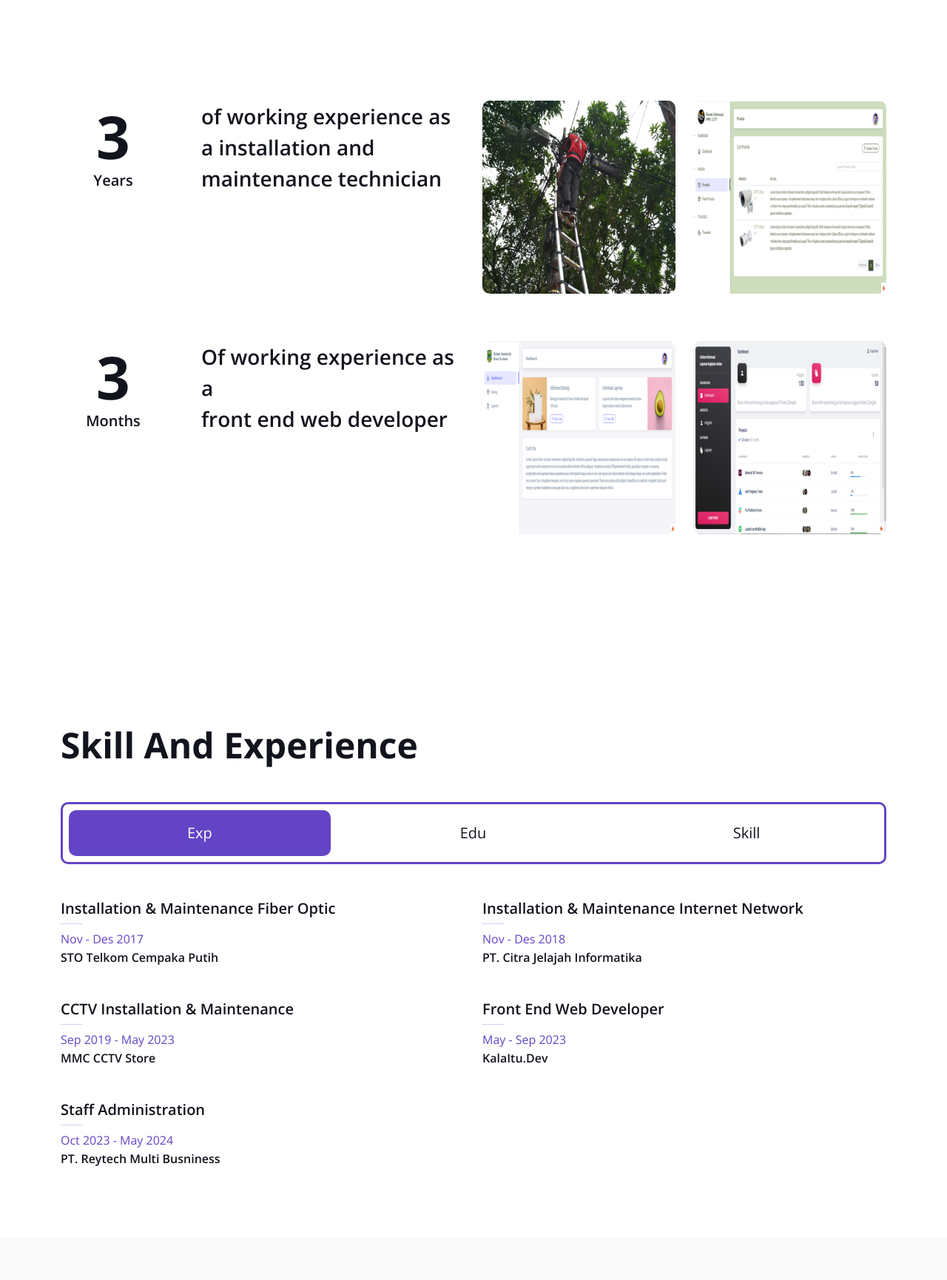
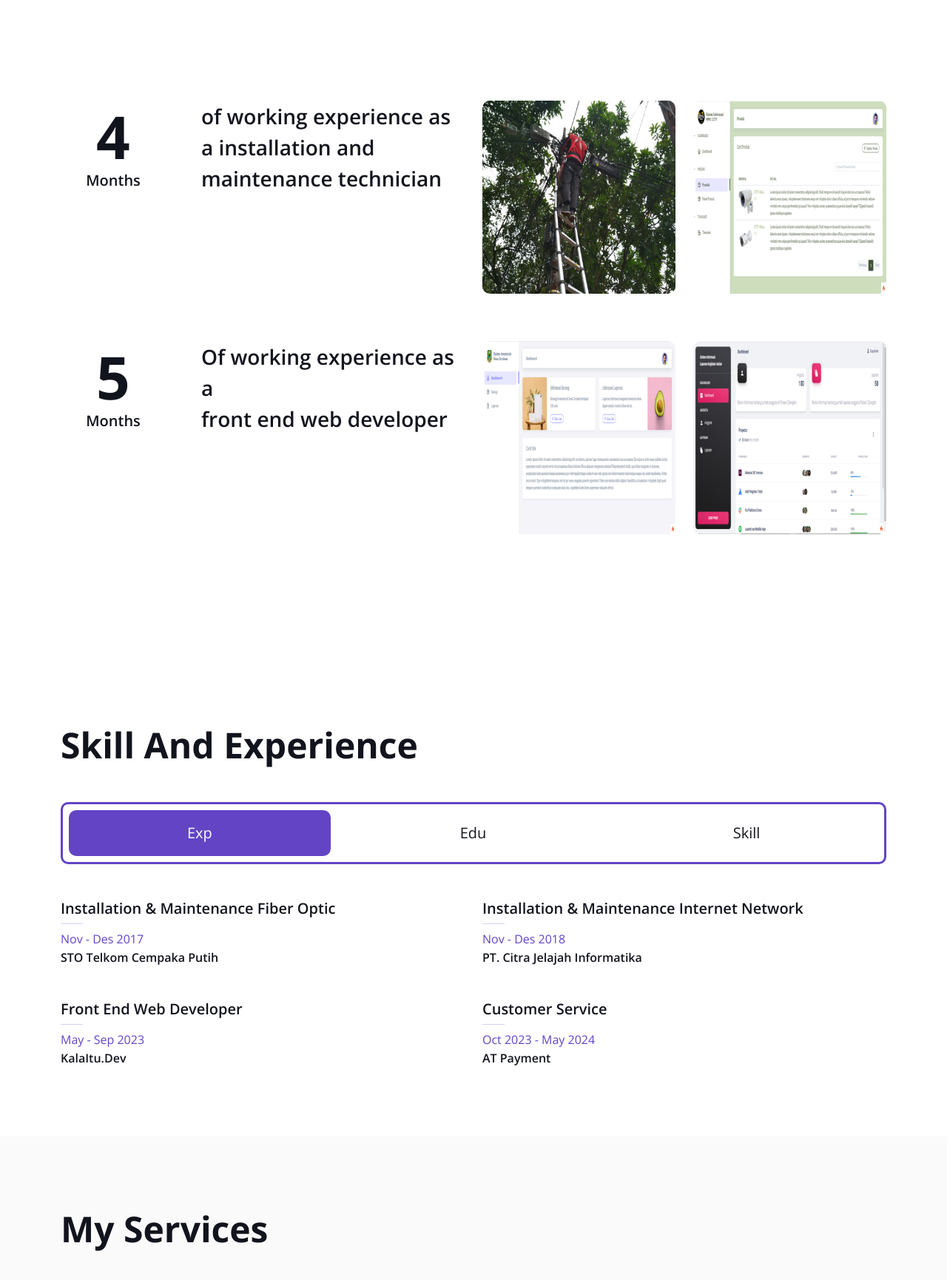
Before and after one commit to DaniFathurrohman/Portfolio_Dani, a plain HTML site: page index.html in a window 1280 px wide. Shown: the part 880-2610 px from the top of the page at 74% size. Drawn offline with nearby package versions, Linux system fonts and the light colour scheme.

Commit message:
perubahan dikit

```diff
--- a/index.html
+++ b/index.html
@@ -78,7 +78,7 @@
                     <h3 class="text-primary mb-3">I'm</h3>
                     <h1 class="display-3 mb-3">Dani Fathurrohman</h1>
                     <h2 class="typed-text-output d-inline"></h2>
-                    <div class="typed-text d-none">Network Engineering, Administration, Front End WEB Developer</div>
+                    <div class="typed-text d-none">Front End WEB Developer, Network Engineering, Administration, </div>
                     <div class="d-flex align-items-center pt-5">
 
                         <!-- <a href="downloads/CV_Dani_Fathurrohman.pdf" download type="button" class="btn-play">
@@ -127,8 +127,8 @@
                             <div class="row">
                                 <div class="col-md-4">
                                     <div class=" flex-shrink-0 text-center me-4">
-                                        <h1 class="display-1 mb-0">3</h1>
-                                        <h5 class="mb-0">Years</h5>
+                                        <h1 class="display-1 mb-0">4</h1>
+                                        <h5 class="mb-0">Months</h5>
                                     </div>
                                 </div>
                                 <div class="col-md-8">
@@ -152,7 +152,7 @@
                             <div class="row">
                                 <div class="col-md-4">
                                     <div class=" flex-shrink-0 text-center me-4">
-                                        <h1 class="display-1 mb-0">3</h1>
+                                        <h1 class="display-1 mb-0">5</h1>
                                         <h5 class="mb-0">Months</h5>
                                     </div>
                                 </div>
@@ -215,22 +215,16 @@
                                     <h6 class="mb-0">PT. Citra Jelajah Informatika</h6>
                                 </div>
                                 <div class="col-sm-6">
-                                    <h5>CCTV Installation & Maintenance</h5>
-                                    <hr class="text-primary my-2">
-                                    <p class="text-primary mb-1">Sep 2019 - May 2023</p>
-                                    <h6 class="mb-0">MMC CCTV Store</h6>
-                                </div>
-                                <div class="col-sm-6">
                                     <h5>Front End Web Developer</h5>
                                     <hr class="text-primary my-2">
                                     <p class="text-primary mb-1">May - Sep 2023</p>
                                     <h6 class="mb-0">KalaItu.Dev</h6>
                                 </div>
                                 <div class="col-sm-6">
-                                    <h5>Staff Administration</h5>
+                                    <h5>Customer Service</h5>
                                     <hr class="text-primary my-2">
                                     <p class="text-primary mb-1">Oct 2023 - May 2024</p>
-                                    <h6 class="mb-0">PT. Reytech Multi Busniness</h6>
+                                    <h6 class="mb-0">AT Payment</h6>
                                 </div>
                             </div>
                         </div>
```
Also changed, not shown: img/Dani_Fathurrohman.jpg (added).
